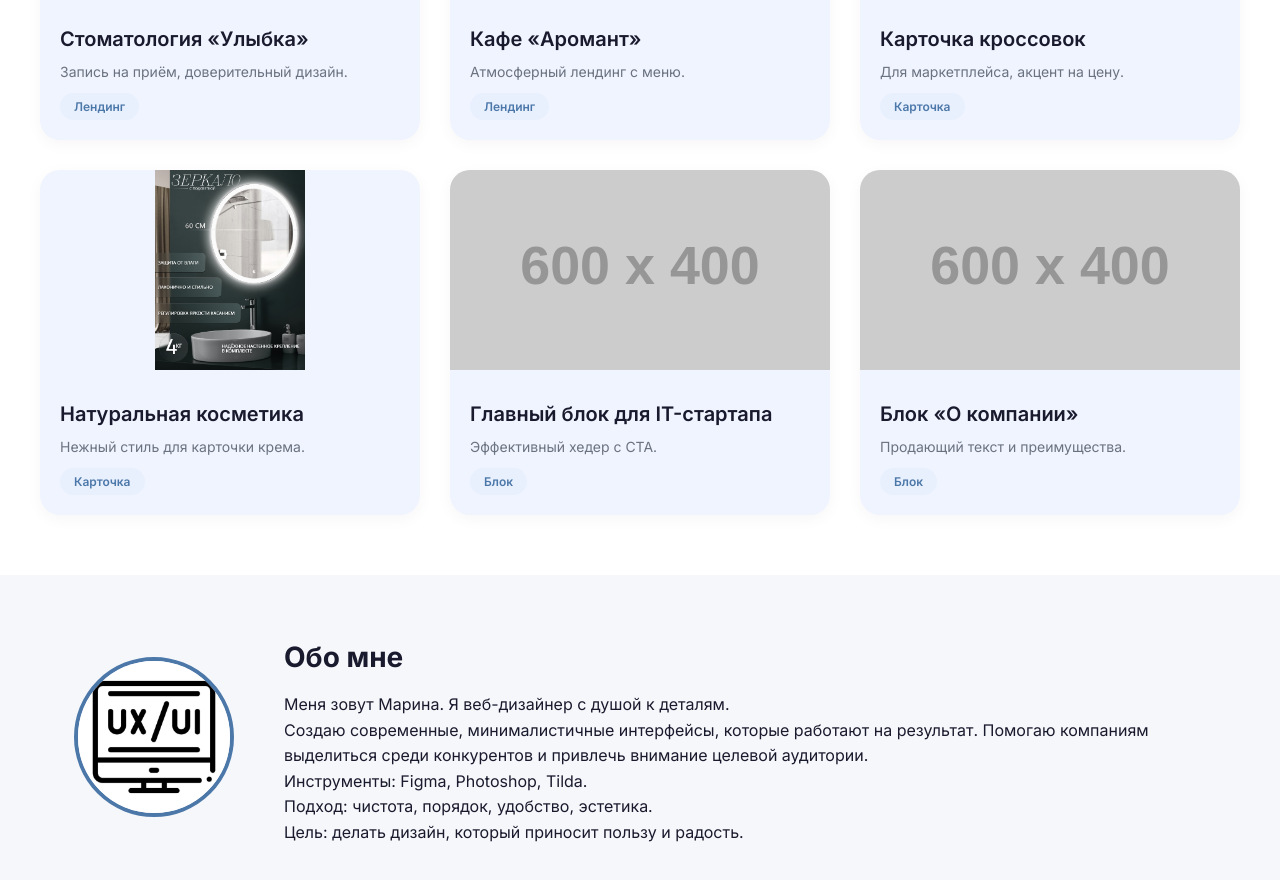
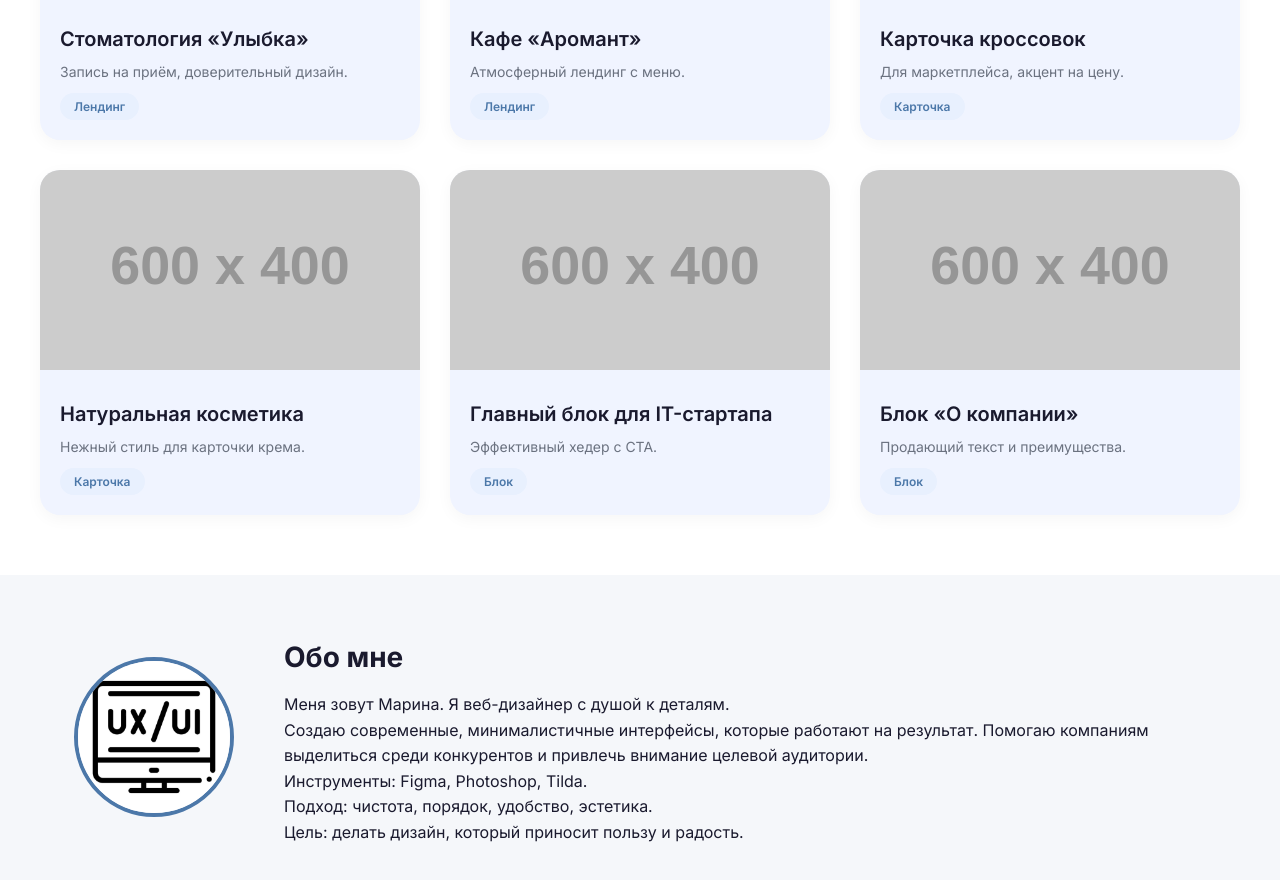
Before and after one commit to adm-mudro/portfolio, a plain HTML site: page index.html in a window 1280 px wide. Shown: the part 1028-1908 px from the top of the page. Drawn offline with Linux system fonts and the light colour scheme; placeholder pictures from the web are drawn by us; a web font is replaced by a local one.

Commit message:
убрал zerkalo.png

```diff
--- a/index.html
+++ b/index.html
@@ -866,7 +866,7 @@
         </div>
       </div>
       <div class="portfolio-item show" data-category="cards">
-        <img src="zerkalo.png" alt="Карточка косметики" style="object-fit: contain" />
+        <img src="https://via.placeholder.com/600x400/1A3A5C/FFFFFF?text=Карточка+косметики" alt="Карточка косметики" />
         <div class="info">
           <h3>Натуральная косметика</h3>
           <p>Нежный стиль для карточки крема.</p>
```
Also changed, not shown: zerkalo.png (deleted).
